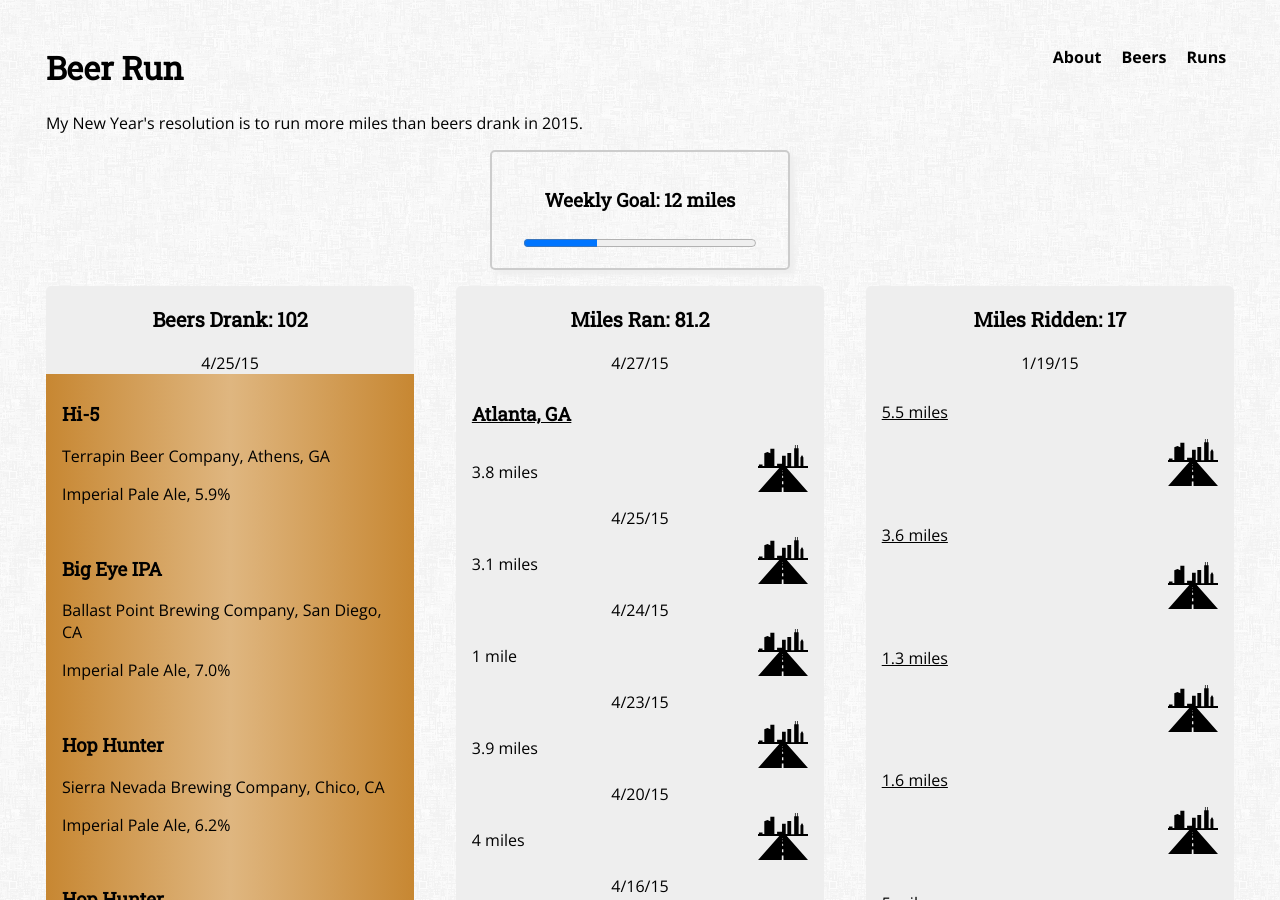
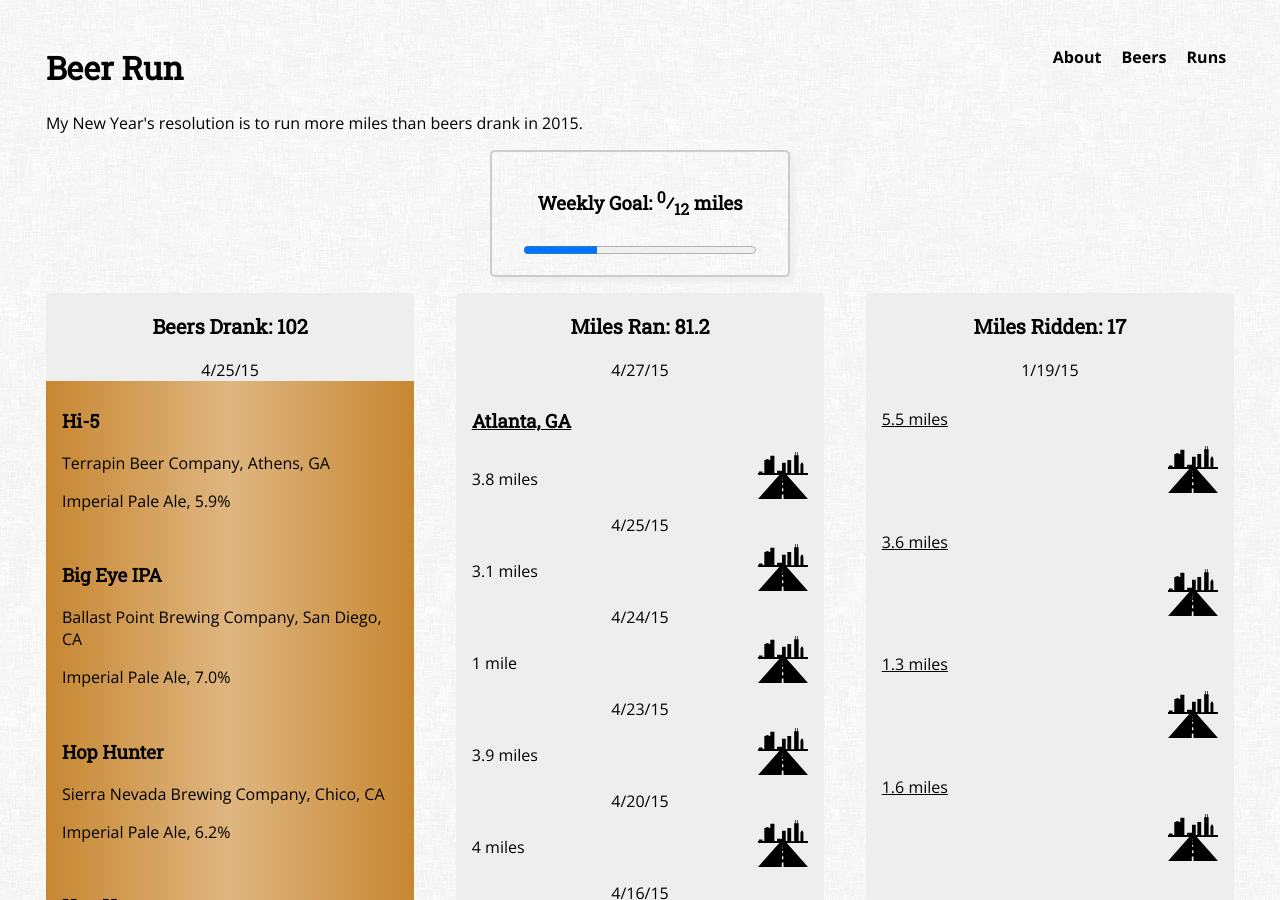
Before and after one commit to rhewitt22/beer-run, a Jekyll site: the page built from index.html, in a window 1280 px wide and 900 px high. Built offline with Jekyll 4.4.1, drawn with Linux system fonts in a browser that asks for light colours; nearby versions of some CDN libraries.

Commit message:
Updated index.html

```diff
--- a/index.html
+++ b/index.html
@@ -3,13 +3,14 @@ layout: default
 js:
   - /js/beerRun.js
 externalJs:
-  - 'https://cdnjs.cloudflare.com/ajax/libs/moment.js/2.10.2/moment.min.js'
+  - "https://cdnjs.cloudflare.com/ajax/libs/moment.js/2.10.2/moment.min.js"
+published: true
 ---
 
 <p>My New Year's resolution is to run more miles than beers drank in 2015.</p>
 
 <div class="weekly-goal">
-  <h3>Weekly Goal: {{ site.goal }} miles</h3>
+  <h3>Weekly Goal: <sup class="mileage">0</sup>&#8260;<sub>{{ site.goal }}</sub> miles</h3>
   <progress max="{{ site.goal }}" value="0"></progress>
 </div>
 
```
